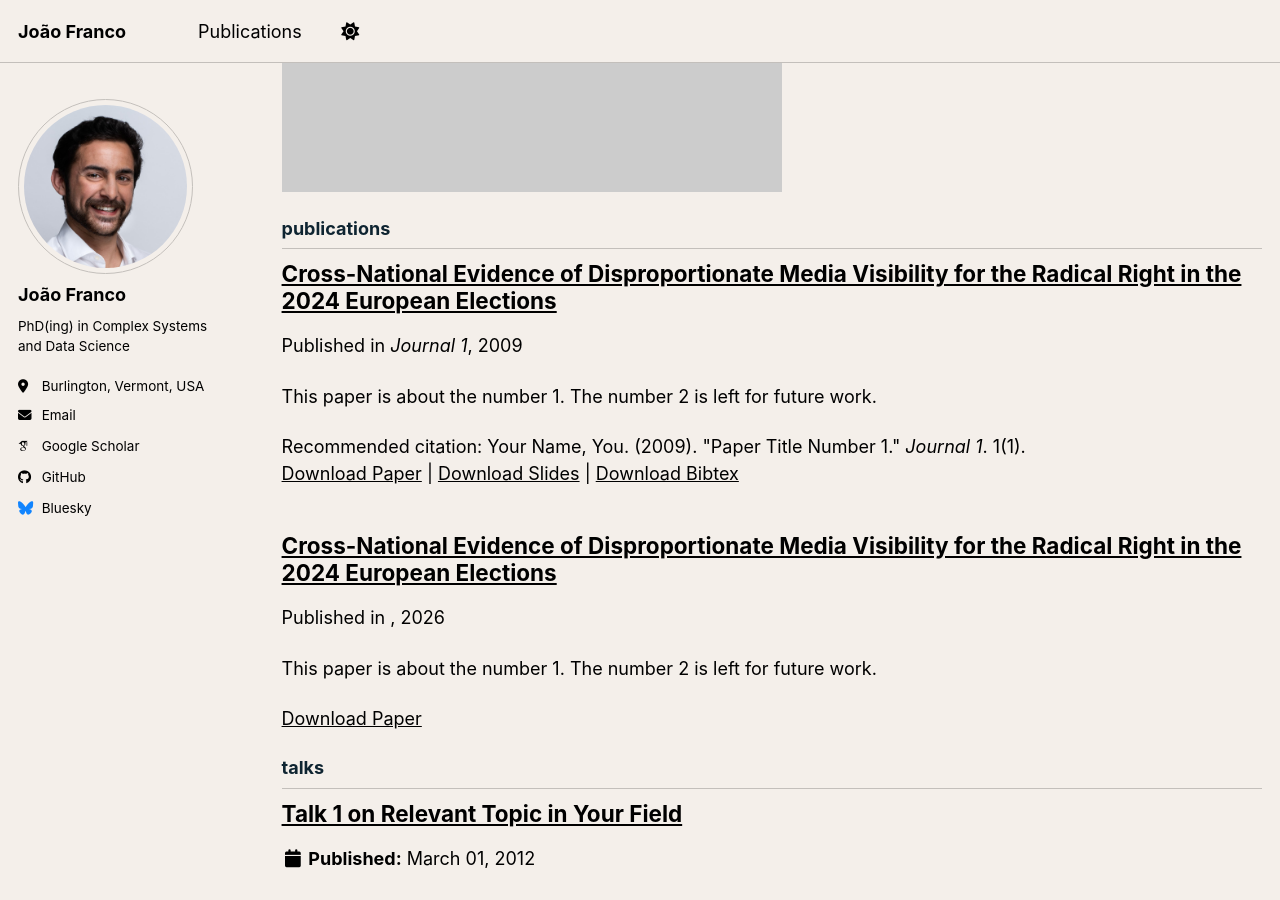
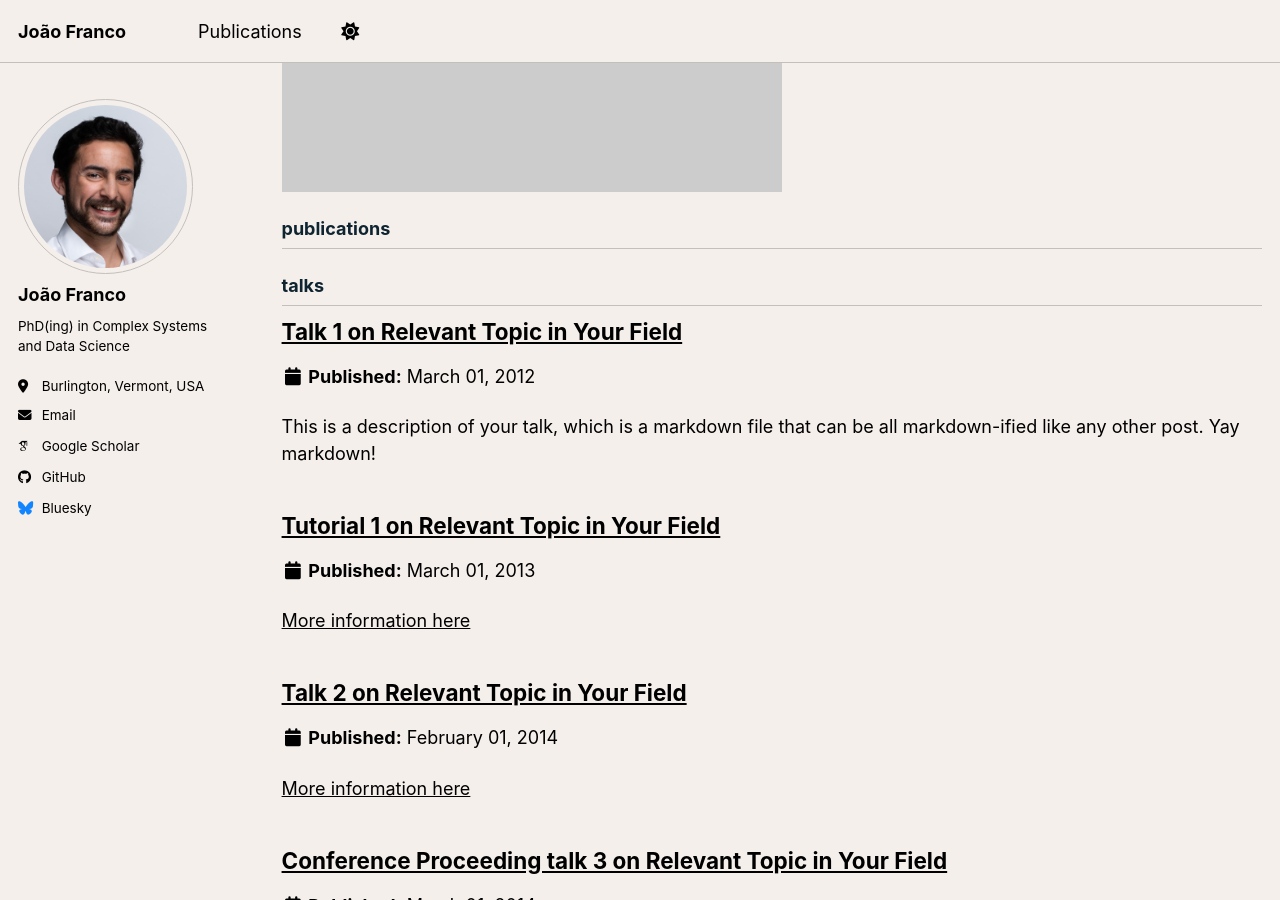
Before and after one commit to OkFranco/okfranco.github.io, a Jekyll site: the page built from _pages/collection-archive.html, in a window 1280 px wide and 900 px high, scrolled down 893 px. Built offline with Jekyll 4.4.1, drawn with Linux system fonts in a browser that asks for light colours; some web fonts are replaced; a script bundle is joined from its source files by our own code; library files that are not in the unit come from our copies; a file with an impossible date is left out.

Commit message:
final adjustment

```diff
--- a/_pages/publications.html
+++ b/_pages/publications.html
@@ -21,6 +21,7 @@
     {% if post.paperurl %}
       ; <a href="{{ post.paperurl }}">{{ post.journal }}</a>
     {% endif %}
+    {{ post.date}}
   </li>
 {% endfor %}
 </ul>
--- a/_publications/2009-10-01-paper-title-number-1.md
+++ /dev/null
@@ -1,15 +0,0 @@
----
-title: "Cross-National Evidence of Disproportionate Media Visibility for the Radical Right in the 2024 European Elections"
-collection: publications
-category: manuscripts
-permalink: /publication/2009-10-01-paper-title-number-1
-excerpt: 'This paper is about the number 1. The number 2 is left for future work.'
-date: 2009-10-01
-venue: 'Journal 1'
-slidesurl: 'https://academicpages.github.io/files/slides1.pdf'
-paperurl: 'https://academicpages.github.io/files/paper1.pdf'
-bibtexurl: 'https://academicpages.github.io/files/bibtex1.bib'
-authors: <strong>J. Franco</strong><sup>†</sup>, I. Damião<sup>†</sup>, M. Silva, P. Almeida, P. Magalhães, J. Gonçalves-Sá.
-citation: 'Your Name, You. (2009). &quot;Paper Title Number 1.&quot; <i>Journal 1</i>. 1(1).'
----
-The contents above will be part of a list of publications, if the user clicks the link for the publication than the contents of section will be rendered as a full page, allowing you to provide more information about the paper for the reader. When publications are displayed as a single page, the contents of the above "citation" field will automatically be included below this section in a smaller font.
```
Also changed, not shown: _publications/2026-01-13-cross-national.md (+1 -1 lines).
